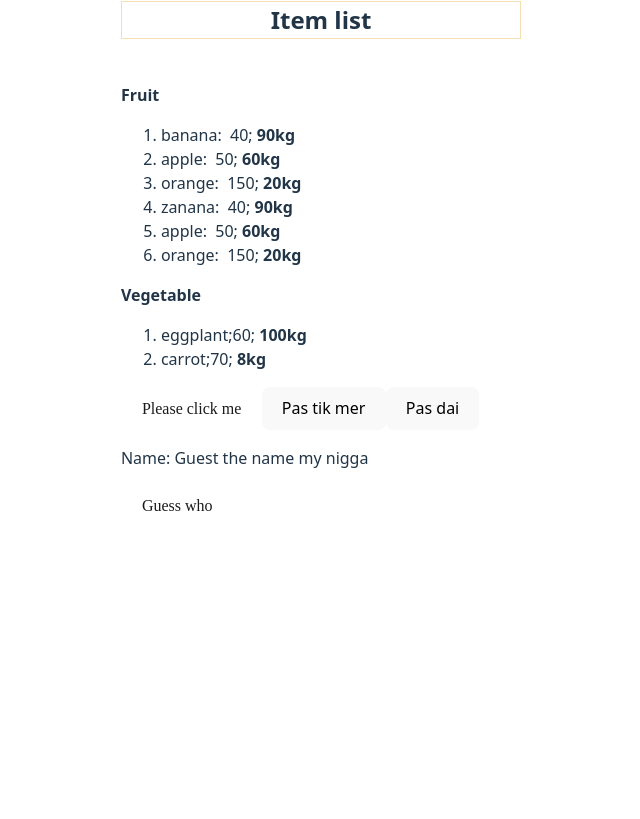
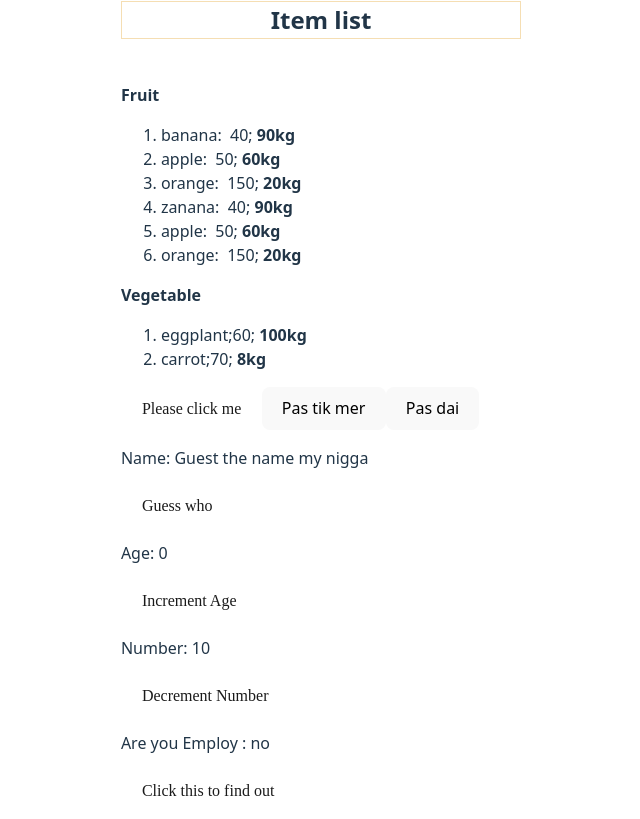
Before and after one commit to fizz168/react, a React (Vite) app in the folder react/: page / in a window 1280 px wide. Shown: the part 947-1766 px from the top of the page, without its empty margins (319-959 px from the left). Before the commit the page ends 1480 px from the top, so only its background shows below. Built offline with nearby package versions, Linux system fonts and the light colour scheme.

Commit message:
feat: enhance MyComponent with age, number, and employment status functionalities

```diff
--- a/react/src/MyComponent.jsx
+++ b/react/src/MyComponent.jsx
@@ -6,11 +6,38 @@ const updateName = () => {
     // console.log(name);  //only update in console
     setName("nigga"); // this one show on the page
 }
+const [age, setAge] = useState(0);
+const incrementAge = () => {
+    setAge(age + 1);
+}
+const [number ,setNumber] = useState(10);
+const DecrementNumber = () => {
+    setNumber(number - 1);
+}
+const [isEmploy, setIsEmploy] = useState(false);
+const EmployStatus = () => {
+    setIsEmploy(!isEmploy);
+}
+
+
 return(
+    <>
     <div>
         <p>Name: {name}</p>
         <button className='nigga' onClick={updateName}>Guess who</button>
+
+        <p>Age: {age} </p>
+        <button className='nigga' onClick={incrementAge}>Increment Age</button>
+
+          <p>Number: {number}</p>
+        <button className='nigga' onClick={DecrementNumber}>Decrement Number</button>
+
+        <p>Are you Employ : {isEmploy ? "yes" : "no"} </p>
+        <button className='nigga' onClick={EmployStatus}>Click this to find out</button>
     </div>
+
+    </>
+
 );
 }
 export default MyComponent
```
